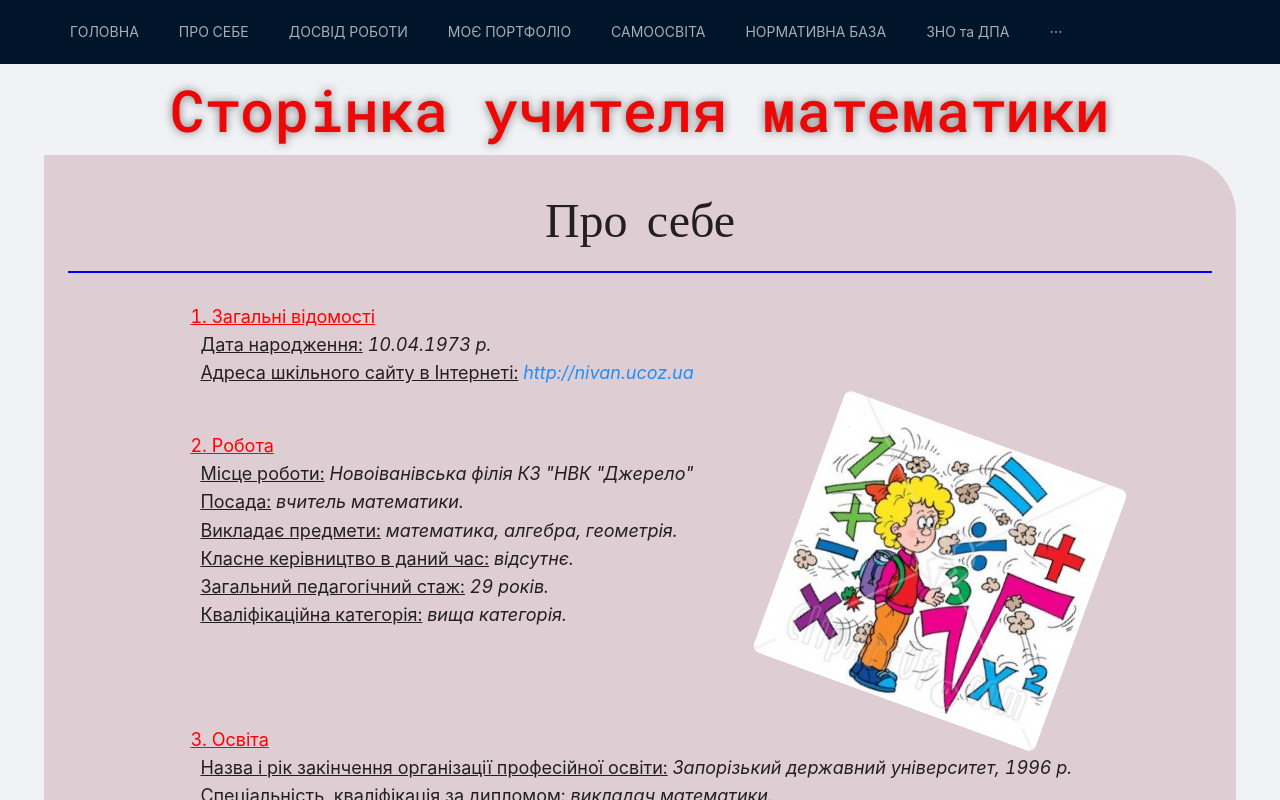
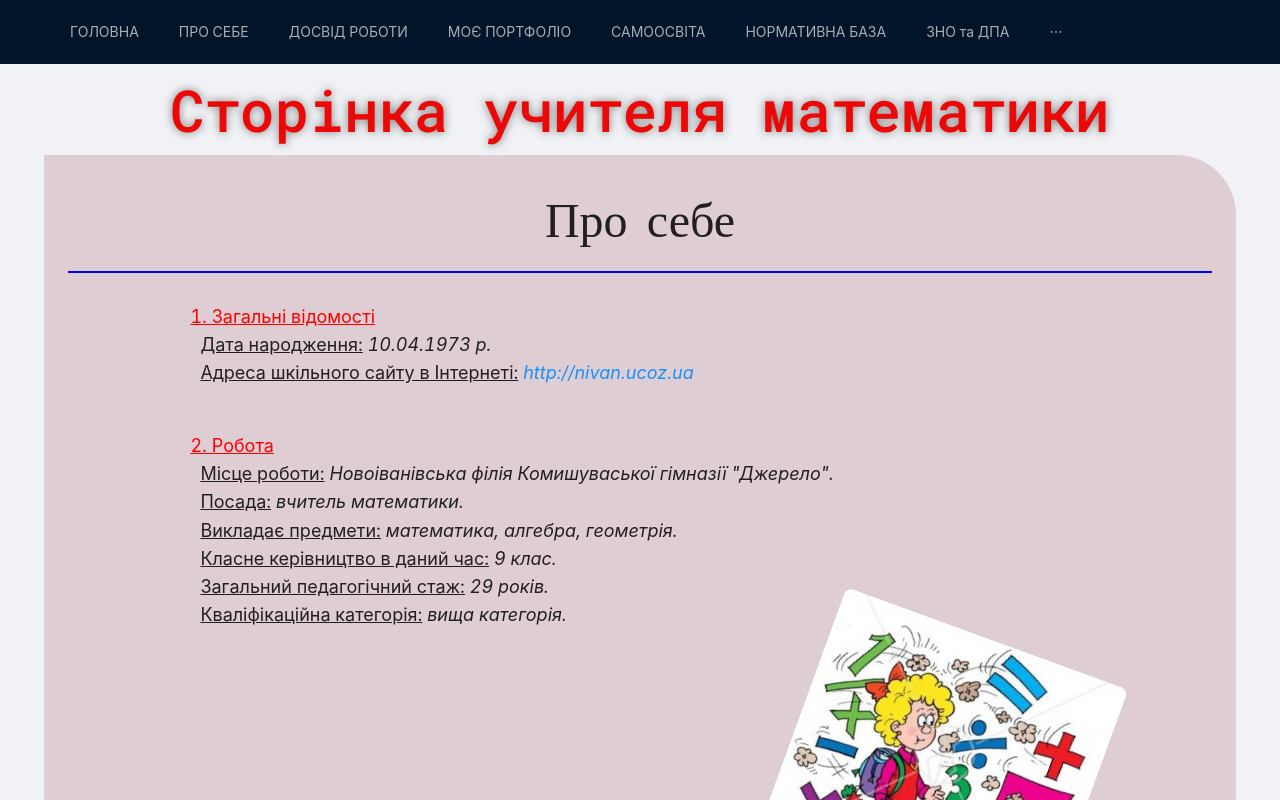
Before and after one commit to ArtemDid/teacher_math2, a React (Create React App) app: page /about in a window 1280 px wide. Shown: the top 800 px of the page. Built offline with nearby package versions, Linux system fonts and the light colour scheme; some icons are missing; a web font is replaced by a local one.

Commit message:
change info

```diff
--- a/src/components/about.js
+++ b/src/components/about.js
@@ -26,10 +26,10 @@ export const App = () => {
                     <div class="p-2 bd-highlight">
                         <div class="bd-highlight" style={{ float: 'left' }}>
                             <span style={{ textDecorationLine: 'underline', color: 'red' }}>2. Робота</span><br />
-                            <span style={{ textDecorationLine: 'underline', marginLeft: '10px' }}>Місце роботи:</span><i> Новоіванівська філія КЗ "НВК "Джерело"</i><br />
+                            <span style={{ textDecorationLine: 'underline', marginLeft: '10px' }}>Місце роботи:</span><i> Новоіванівська філія Комишуваської гімназії "Джерело".</i><br />
                             <span style={{ textDecorationLine: 'underline', marginLeft: '10px' }}>Посада:</span><i> вчитель математики.</i><br />
                             <span style={{ textDecorationLine: 'underline', marginLeft: '10px' }}>Викладає предмети:</span><i> математика, алгебра, геометрія.</i><br />
-                            <span style={{ textDecorationLine: 'underline', marginLeft: '10px' }}>Класне керівництво в даний час:</span><i> відсутнє.</i><br />
+                            <span style={{ textDecorationLine: 'underline', marginLeft: '10px' }}>Класне керівництво в даний час:</span><i> 9 клас.</i><br />
                             <span style={{ textDecorationLine: 'underline', marginLeft: '10px' }}>Загальний педагогічний стаж:</span><i> 29 років.</i><br />
                             <span style={{ textDecorationLine: 'underline', marginLeft: '10px' }}>Кваліфікаційна категорія:</span><i> вища категорія.</i>
                         </div>
```
Also changed, not shown: 2 other files (tests, documents, lock files or other folders).
